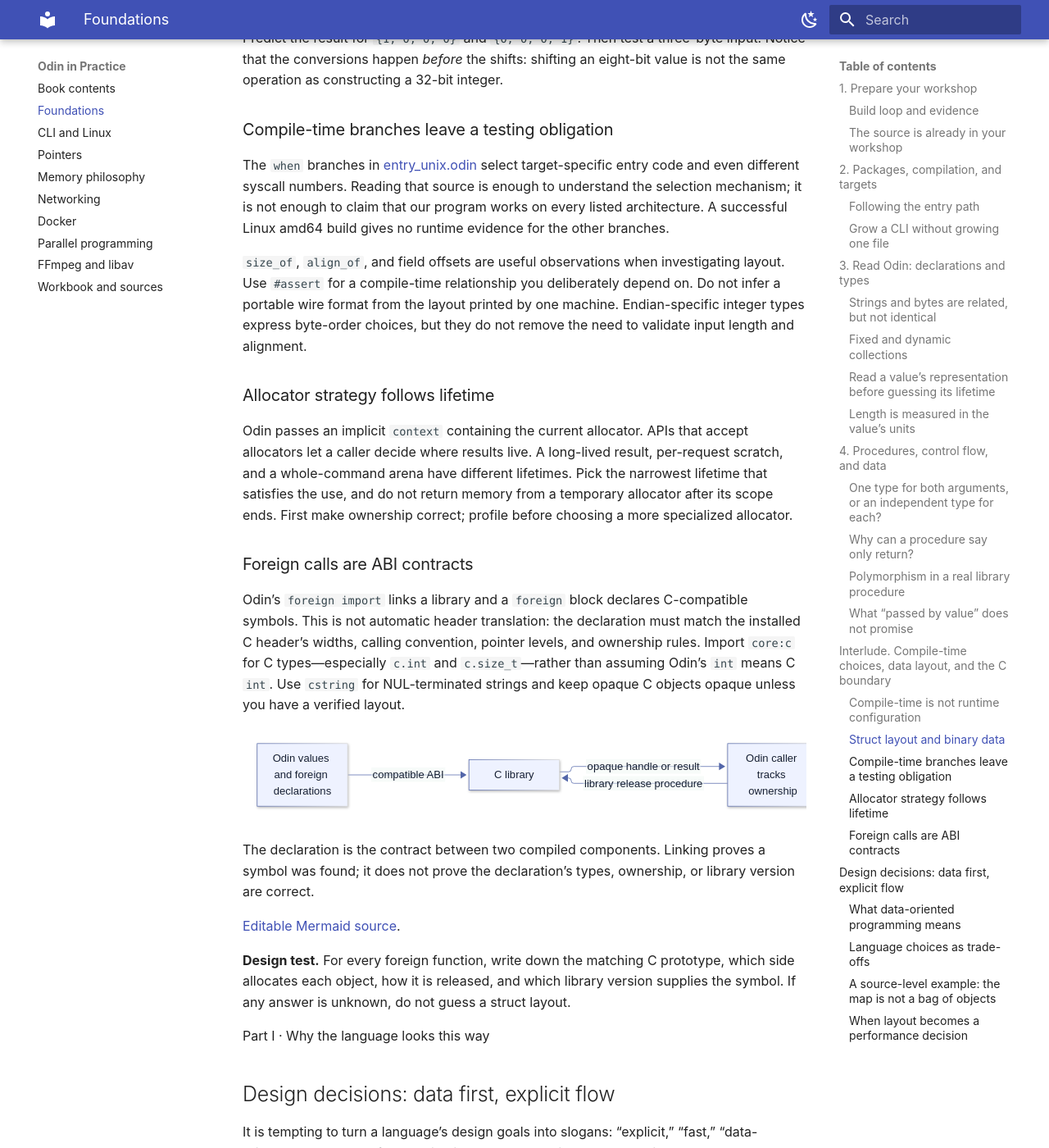
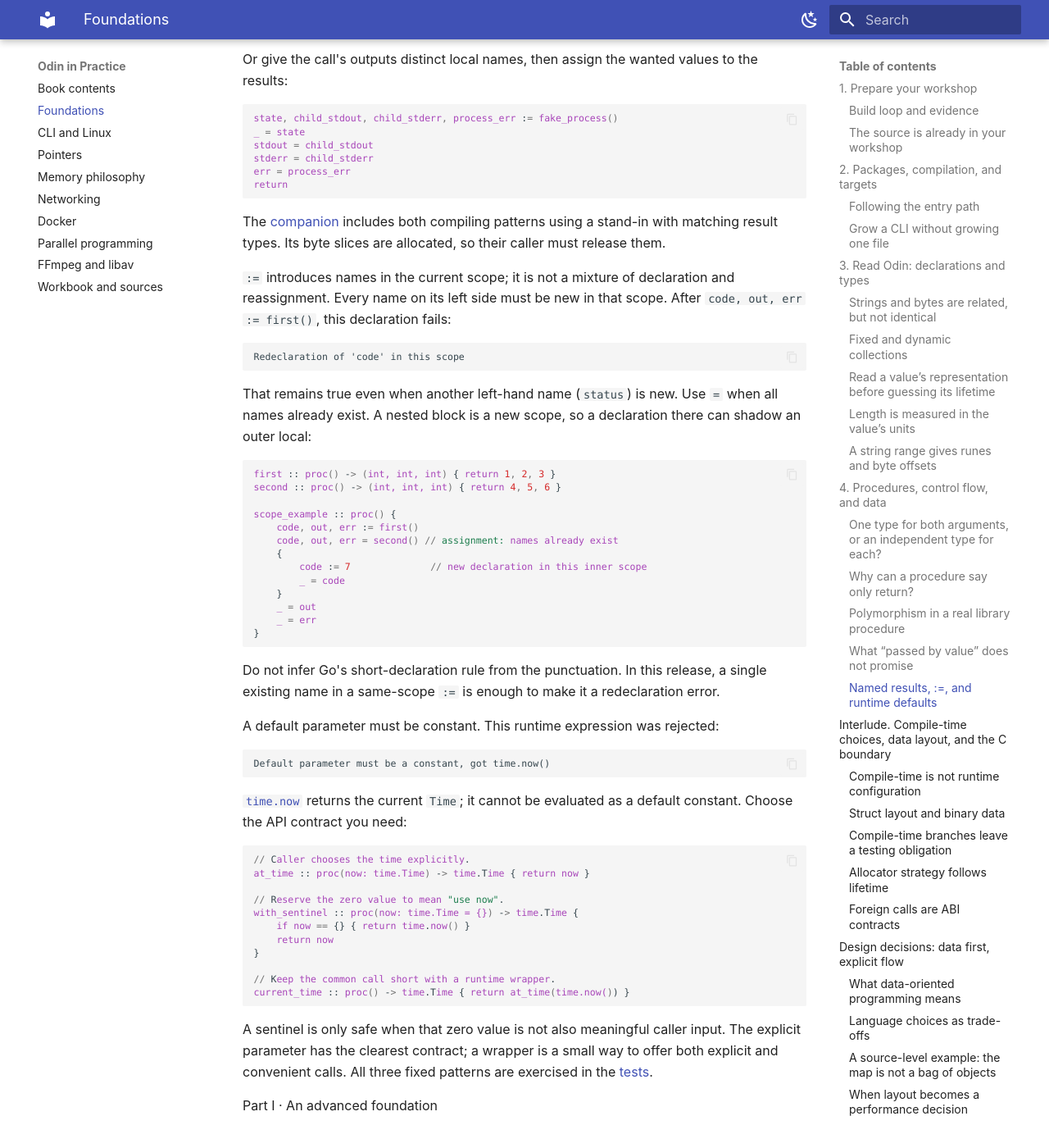
Before and after one commit to weima/odin-in-practice, an MkDocs documentation site: the page built from docs/chapters/odin-foundations.md, in a window 1280 px wide and 1400 px high, scrolled down 12569 px. Shown: the whole window at 82% size. Built offline with MkDocs 1.6.1 and Material for MkDocs 9.7.7, drawn with Linux system fonts in a browser that asks for light colours; some of the changed text lies outside the part shown.

Commit message:
docs(foundations): add four language traps with a companion
Reproduced on Odin dev-2026-10: a string range yields byte offsets, not rune counts; a named result cannot be shadowed by := in the procedure's top scope; a := with any name already declared in the same scope is a redeclaration error; a default parameter must be a constant. Each trap shows the real compiler error and the fix. docs/examples/04-language-traps holds the fixed versions with tests.

````diff
--- a/docs/chapters/odin-foundations.md
+++ b/docs/chapters/odin-foundations.md
@@ -204,6 +204,25 @@
 
 **Subtle watch-out:** a slice such as `three[:]` is a view, not a copy or owner. If the original storage goes out of scope or is resized, the slice may no longer be valid.
 
+<a id="dogfood-string-byte-offsets"></a>
+
+### A string range gives runes and byte offsets
+
+A string range decodes each rune, but its index is the rune's starting byte offset. Test with `"Aé🙂"` on the pinned compiler:
+
+```text
+len(s) = 7
+rune U+41 at byte offset 0; s[0] = 65
+rune U+E9 at byte offset 1; s[1] = 195
+rune U+1F642 at byte offset 3; s[3] = 240
+```
+
+`len(s)` counts bytes, and `s[i]` reads one `u8`; neither is a character lookup. `for rune, byte_offset in s` is rune-aware iteration. Do not use that byte offset as an index into a rune-count-sized array: offsets can skip values. If you need sequential rune positions, keep a separate counter. A rune is a Unicode code point, not necessarily a user-perceived character; combining marks can still form one visible grapheme.
+
+Bytewise iteration is the right, smaller tool when the grammar is explicitly ASCII. Coffee Shop's `valid_shot_id` checks length and ASCII byte ranges directly; a non-ASCII UTF-8 sequence cannot masquerade as one allowed ASCII byte. For text that permits Unicode letters or digits, iterate runes and use the character properties in [core/unicode/letter.odin](https://github.com/odin-lang/Odin/blob/84bc3fc2100b0f7880a3af37f71bccdcda41c6f9/core/unicode/letter.odin). For lower-level decoding and validation, inspect [core/unicode/utf8/utf8.odin](https://github.com/odin-lang/Odin/blob/84bc3fc2100b0f7880a3af37f71bccdcda41c6f9/core/unicode/utf8/utf8.odin). These choices do not validate UTF-8 merely because a value has type `string`.
+
+The [companion](../examples/04-language-traps/main.odin) prints the rune values, byte offsets, and bytes, and contrasts a bytewise ASCII identifier with a rune-aware identifier. Its tests assert the offsets and policies.
+
 <a id="procedures"></a>
 
 Chapter 4 · Computation
@@ -362,6 +381,90 @@
 
 **Checkpoint.** Explain the difference between `:=` and `::`. Name the type of every parameter in `clamp`. Predict all three return paths before running it.
 
+<a id="dogfood-procedure-declarations"></a>
+
+### Named results, `:=`, and runtime defaults
+
+Named results are local variables in the procedure body. That makes ordinary declaration rules important: this attempt directly shadows two named results and is rejected by the pinned compiler:
+
+```text
+Direct shadowing of the named return value 'stdout' in this scope
+Direct shadowing of the named return value 'stderr' in this scope
+```
+
+The failing declaration was `state, stdout, stderr, process_err := os.process_exec(...)` inside a procedure returning `(stdout, stderr: []byte, err: string)`. The bundled [`core/os/process.odin`](https://github.com/odin-lang/Odin/blob/84bc3fc2100b0f7880a3af37f71bccdcda41c6f9/core/os/process.odin) confirms that `process_exec` returns state, stdout, stderr, and error in that order. Assign to named results with `=` after declaring the additional local:
+
+```odin
+// Inside the procedure that declares stdout, stderr, and err as results:
+state: int // Use the actual state type returned by your call.
+state, stdout, stderr, err = fake_process()
+_ = state
+return
+```
+
+Or give the call's outputs distinct local names, then assign the wanted values to the results:
+
+```odin
+state, child_stdout, child_stderr, process_err := fake_process()
+_ = state
+stdout = child_stdout
+stderr = child_stderr
+err = process_err
+return
+```
+
+The [companion](../examples/04-language-traps/language_traps.odin) includes both compiling patterns using a stand-in with matching result types. Its byte slices are allocated, so their caller must release them.
+
+`:=` introduces names in the current scope; it is not a mixture of declaration and reassignment. Every name on its left side must be new in that scope. After `code, out, err := first()`, this declaration fails:
+
+```text
+Redeclaration of 'code' in this scope
+```
+
+That remains true even when another left-hand name (`status`) is new. Use `=` when all names already exist. A nested block is a new scope, so a declaration there can shadow an outer local:
+
+```odin
+first :: proc() -> (int, int, int) { return 1, 2, 3 }
+second :: proc() -> (int, int, int) { return 4, 5, 6 }
+
+scope_example :: proc() {
+    code, out, err := first()
+    code, out, err = second() // assignment: names already exist
+    {
+        code := 7              // new declaration in this inner scope
+        _ = code
+    }
+    _ = out
+    _ = err
+}
+```
+
+Do not infer Go's short-declaration rule from the punctuation. In this release, a single existing name in a same-scope `:=` is enough to make it a redeclaration error.
+
+A default parameter must be constant. This runtime expression was rejected:
+
+```text
+Default parameter must be a constant, got time.now()
+```
+
+[`time.now`](https://github.com/odin-lang/Odin/blob/84bc3fc2100b0f7880a3af37f71bccdcda41c6f9/core/time/time.odin) returns the current `Time`; it cannot be evaluated as a default constant. Choose the API contract you need:
+
+```odin
+// Caller chooses the time explicitly.
+at_time :: proc(now: time.Time) -> time.Time { return now }
+
+// Reserve the zero value to mean "use now".
+with_sentinel :: proc(now: time.Time = {}) -> time.Time {
+    if now == {} { return time.now() }
+    return now
+}
+
+// Keep the common call short with a runtime wrapper.
+current_time :: proc() -> time.Time { return at_time(time.now()) }
+```
+
+A sentinel is only safe when that zero value is not also meaningful caller input. The explicit parameter has the clearest contract; a wrapper is a small way to offer both explicit and convenient calls. All three fixed patterns are exercised in the [tests](../examples/04-language-traps/language_traps_test.odin).
+
 <a id="advanced-odin"></a>
 
 Part I · An advanced foundation
````
Also changed, not shown: 3 other files.
